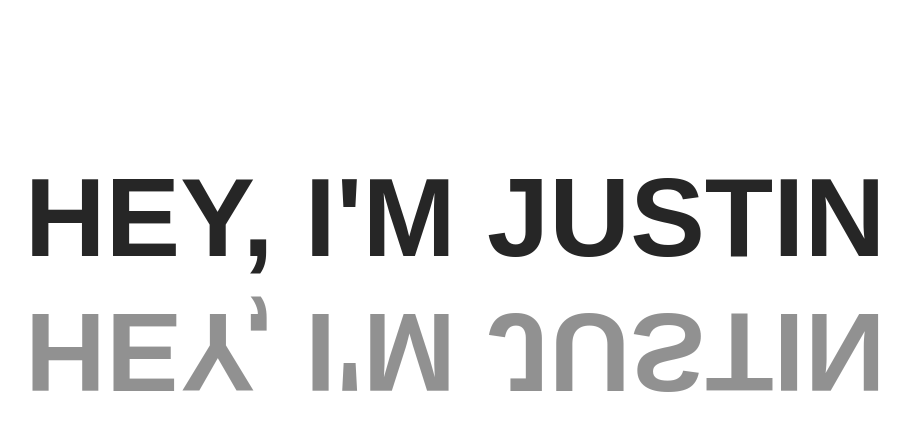
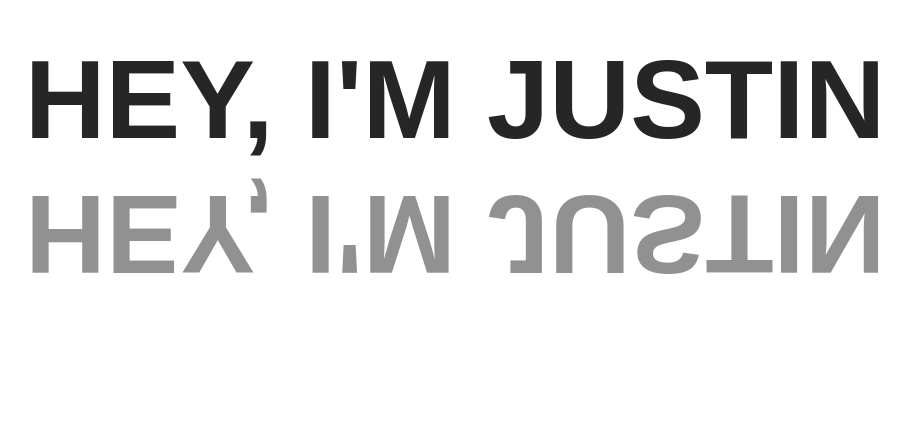
Before and after one commit to ThisIsNotJustin/ThisIsNotJustin.github.io, a Next.js app: page / in a window 1280 px wide. Shown: the part 233-664 px from the top of the page, without its empty margins (185-1094 px from the left). Built offline with nearby package versions, Linux system fonts and the light colour scheme.

Commit message:
update Intro and About sections

```diff
--- /dev/null
+++ b/src/components/About.tsx
@@ -0,0 +1,29 @@
+export default function About() {
+  return (
+    <section>
+      <div className="flex translate-y-56 items-center justify-center space-x-[3%]">
+        <h2 className = "w-fit text-5xl sm:text-heading-2 font-medium uppercase text-secondary-600">
+          About Me
+        </h2>
+      </div>
+      <div className = "mt-10 flex flex-col items-start gap-8 md:flex-row lg:gap-10">
+        <div className = "top-20 sm:sticky md:top-28 lg:top-32 md:w-1/2">
+          <div className = "w-full space-y-4 2xl:space-y-10">
+            <h3 className = "translate-y-10 text-heading-3 2xl:text-7xl font-semibold leading-tight opacity-100">
+              Who am I?
+            </h3>
+            <p className = "translate-y-10 text-body-1 2xl:text-4xl opacity-100">
+              I am a Computer Science student at Tennessee Technological University with a passion for development and design.
+              <br></br>
+              <br></br>
+              I am deeply interested in a wide array of Computer Science topics including Embedded Systems, Machine Learning, IoT, Software Development, and Web Development.
+              <br></br>
+              <br></br>
+              Outside of developing and school, I enjoy powerlifting, and playing with my dog!
+            </p>
+          </div>
+        </div>
+      </div>
+    </section>
+  );
+}
--- a/src/components/Intro.tsx
+++ b/src/components/Intro.tsx
@@ -1,18 +1,18 @@
 export default function Intro() {
   return (
-        <section id = "intro" className = "relative flex w-full h-scree select-none items-center justify-center">
-            <div className = "z-10 flex flex-col w-full items-center text-title 2xl:text-[10vw] 2xl:space-y-16 font-bold uppercase text-accent-300">
-                <div className = "">
-                    <h1 className = "translate-y-96 overflow-visible">
+    <section id="intro" className="relative flex w-full h-screen select-none items-center justify-center">
+      <div className="z-10 flex flex-col w-full items-center text-title 2xl:text-[10vw] 2xl:space-y-16 font-black uppercase text-accent-300">
+        <div className="title 2xl:py-16">
+          <h1 className="-translate-y-54 overflow-visible">
             Hey, I&apos;m Justin
           </h1>
         </div>
-                <div className = "title 2xl:py-16">
-                    <h1 className = "translate-y-96 overflow-visible transform scale-y-[-1] opacity-50">
+        <div className=" 2xl:py-16">
+          <h1 className="-translate-y-54 overflow-visible transform scale-y-[-1] opacity-50">
             Hey, I&apos;m Justin
           </h1>
         </div>
       </div>
     </section>
-    )
+  );
 }
```
Lines whose indentation alone changed are shown as unchanged.
